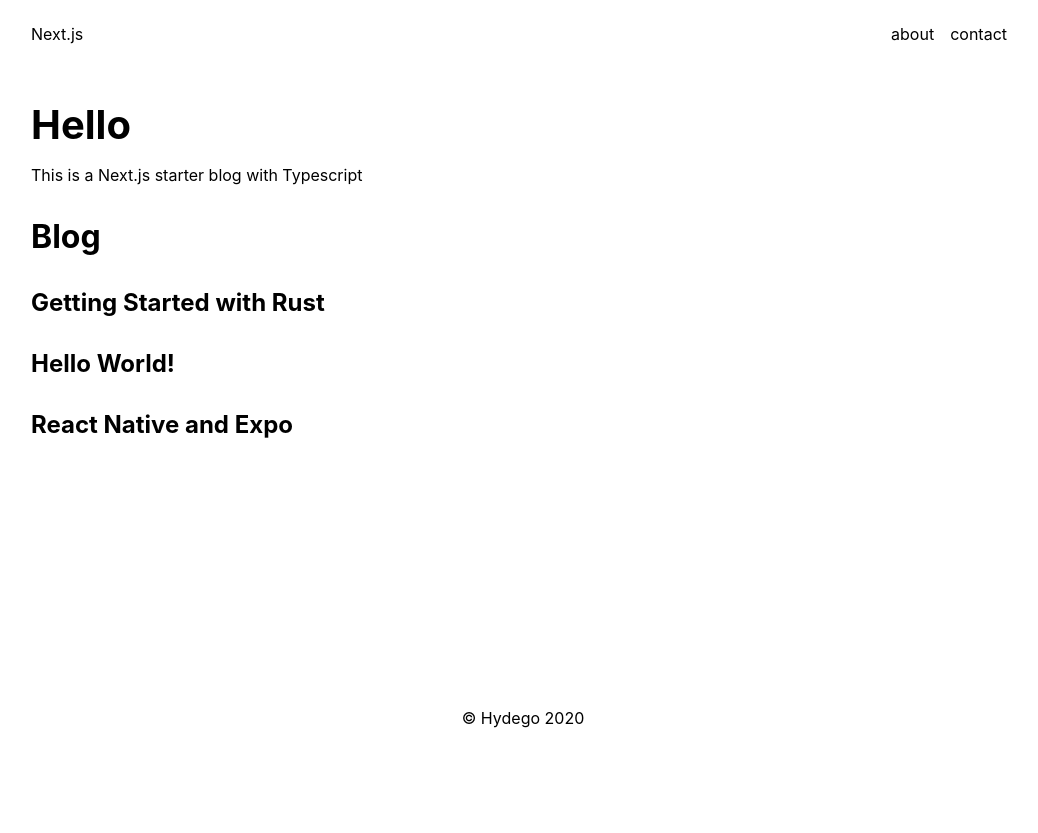
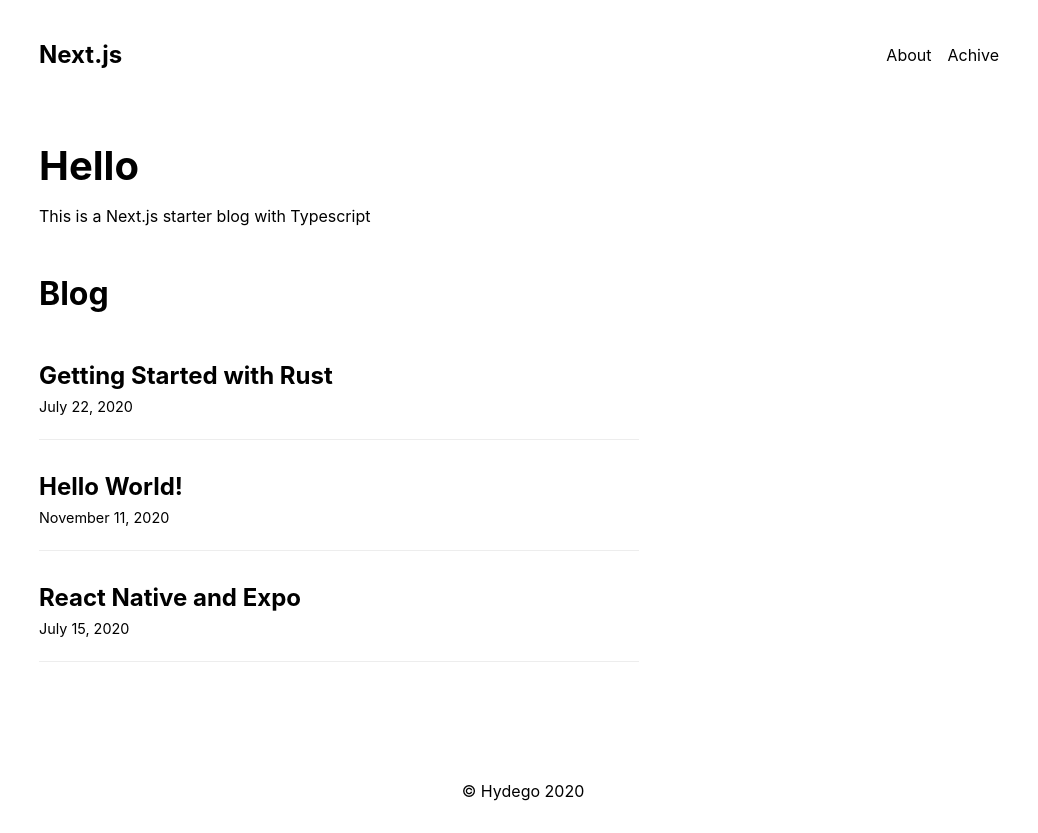
Before and after one commit to hydego17/next-ts-blog, a Next.js app: page / in a window 1280 px wide. Shown: the whole page, without its empty margins (117-1155 px from the left). Before the commit the page ends 800 px from the top, so only its background shows below. Built offline with nearby package versions, Linux system fonts and the light colour scheme.

Commit message:
refactoring && some styling

```diff
--- a/src/components/Atom/PageHeader.tsx
+++ b/src/components/Atom/PageHeader.tsx
@@ -11,6 +11,7 @@ export const PageHeader = ({ children }: Props) => {
 
 const StyledPageHeader = styled("header")`
   padding: 1rem 0;
+  margin-bottom: 1rem;
 
   h1 {
     font-size: clamp(1rem, 10vw, 2.5rem);
--- a/src/components/Layout/Footer.tsx
+++ b/src/components/Layout/Footer.tsx
@@ -11,5 +11,6 @@ export const Footer = ({}: FooterProps) => {
 };
 
 const FooterStyled = styled("footer")`
+  padding: 2rem 0;
   text-align: center;
 `;
--- a/src/components/Layout/Header.tsx
+++ b/src/components/Layout/Header.tsx
@@ -8,14 +8,16 @@ export const Header = ({}: HeaderProps) => {
   return (
     <StyledHeader>
       <nav className="header_nav container">
-        <AppLink href="/" label="Next.js" />
+        <h1>
+          <AppLink href="/" label="Next.js" />
+        </h1>
 
         <ul>
           <li>
-            <AppLink href="/about" label="about" />
+            <AppLink href="/about" label="About" />
           </li>
           <li>
-            <AppLink href="/contact" label="contact" />
+            <AppLink href="/archive" label="Achive" />
           </li>
         </ul>
       </nav>
--- a/src/components/Posts/ListingItem.tsx
+++ b/src/components/Posts/ListingItem.tsx
@@ -1,21 +1,45 @@
+import styled from "@emotion/styled";
 import Link from "next/link";
 import React, { ReactElement } from "react";
 import PostPreview from "../../types/PostPreview";
 
-interface Props {
-  post: PostPreview;
+type Props = PostPreview;
+
+export default function ListingItem({
+  title,
+  slug,
+  date,
+  excerpt,
+}: Props): ReactElement {
+  return (
+    <>
+      <BlogList>
+        <Link href={`/blog/${slug}`}>
+          <a>
+            <h3>{title}</h3>
+          </a>
+        </Link>
+        <p className="_bloglist-date"> {date} </p>
+
+        {excerpt && <p className="_bloglist-excerpt">{excerpt} </p>}
+      </BlogList>
+    </>
+  );
 }
 
-export default function ListingItem({ post }: Props): ReactElement {
-  return (
-    <div>
-      <Link href={`/blog/${post.slug}`}>
-        <a>
-          <h3>{post.title}</h3>
-        </a>
-      </Link>
+const BlogList = styled("section")`
+  border-bottom: 1px solid #ededed;
+  padding: 1.5rem 0;
 
-      {post.excerpt && <p>{post.excerpt} </p>}
-    </div>
-  );
-}
+  h3 {
+    padding: 0.5rem 0;
+  }
+
+  ._bloglist-date {
+    font-size: 0.9rem;
+  }
+
+  ._bloglist-excerpt {
+    margin-top: 1.2rem;
+  }
+`;
--- a/src/components/Posts/PostListing.tsx
+++ b/src/components/Posts/PostListing.tsx
@@ -3,16 +3,16 @@ import { ReactElement } from "react";
 import PostPreview from "../../types/PostPreview";
 import ListingItem from "./ListingItem";
 
-interface Props {
+type Props = {
   posts: PostPreview[];
-}
+};
 
 export default function PostListing({ posts }: Props): ReactElement {
   return (
-    <div>
+    <article>
       {posts.map((post, index) => (
-        <ListingItem key={index} post={post} />
+        <ListingItem key={index} {...post} />
       ))}
-    </div>
+    </article>
   );
 }
--- a/src/pages/about.tsx
+++ b/src/pages/about.tsx
@@ -1,6 +1,7 @@
 import React, { ReactElement } from "react";
 import { PageHeader } from "../components/Atom/PageHeader";
 import Layout from "../components/Layout";
+import Wrapper from "../styles/wrapper";
 
 interface AboutProps {}
 
@@ -8,15 +9,17 @@ export default function about({}: AboutProps): ReactElement {
   return (
     <Layout pageTitle="About">
       <PageHeader>
-        <h1>About Us</h1>
+        <h1>About Me</h1>
       </PageHeader>
 
+      <Wrapper>
         <p>
           Lorem ipsum dolor sit amet, consectetur adipisicing elit. Possimus
           dolorum mollitia voluptatem autem incidunt excepturi? Soluta numquam
           voluptatibus velit magnam dolorem inventore maxime accusamus ex rem.
           Earum non a iure!
         </p>
+      </Wrapper>
     </Layout>
   );
 }
--- a/src/pages/index.tsx
+++ b/src/pages/index.tsx
@@ -6,10 +6,11 @@ import PostPreview from "../types/PostPreview";
 import Layout from "../components/Layout";
 import { PageHeader } from "../components/Atom/PageHeader";
 import PostListing from "../components/Posts/PostListing";
+import Wrapper from "../styles/wrapper";
 
-interface BlogProps {
+type BlogProps = {
   posts: PostPreview[];
-}
+};
 
 const Home: NextPage<BlogProps> = ({ posts }) => {
   return (
@@ -19,11 +20,11 @@ const Home: NextPage<BlogProps> = ({ posts }) => {
         <p>This is a Next.js starter blog with Typescript</p>
       </PageHeader>
 
-      <section>
+      <Wrapper>
         <h2>Blog</h2>
 
         <PostListing posts={posts} />
-      </section>
+      </Wrapper>
     </Layout>
   );
 };
@@ -37,9 +38,16 @@ export const getStaticProps: GetStaticProps<BlogProps> = async () => {
       excerpt_separator: "\r\n\r\n",
     });
 
+    const date = data.date.toLocaleDateString("en", {
+      year: "numeric",
+      month: "long",
+      day: "numeric",
+    });
+
     return {
       title: data.title,
       slug: fname.replace(".md", ""),
+      date,
       excerpt,
     };
   });
--- a/src/styles/Global.tsx
+++ b/src/styles/Global.tsx
@@ -53,8 +53,12 @@ const GlobalStyle = () => {
         .container {
           max-width: 1000px;
           margin: 0 auto;
-          padding-left: 0.5rem;
-          padding-right: 0.5rem;
+          padding-left: 1rem;
+          padding-right: 1rem;
+        }
+
+        .section_wrapper {
+          max-width: 600px;
         }
       `}
     />
--- /dev/null
+++ b/src/styles/wrapper.tsx
@@ -0,0 +1,14 @@
+import { ReactElement, ReactNode } from "react";
+import styled from "@emotion/styled";
+
+interface Props {
+  children: ReactNode;
+}
+
+export default function Wrapper({ children }: Props): ReactElement {
+  return <WrapperStyled>{children}</WrapperStyled>;
+}
+
+const WrapperStyled = styled("section")`
+  max-width: 600px;
+`;
--- a/src/types/PostPreview.ts
+++ b/src/types/PostPreview.ts
@@ -1,5 +1,6 @@
 type PostPreview = {
   title: string;
+  date: string;
   slug: string;
   excerpt?: string;
 };
```
Also changed, not shown: src/pages/blog/[slug].tsx (+6 -2 lines), src/pages/contact.tsx (+14 -10 lines). Lines whose indentation alone changed are shown as unchanged.
